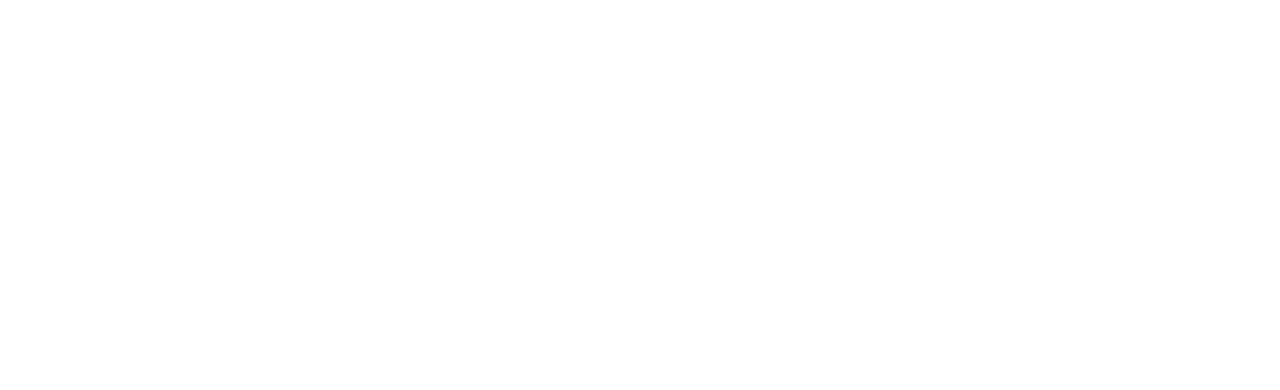
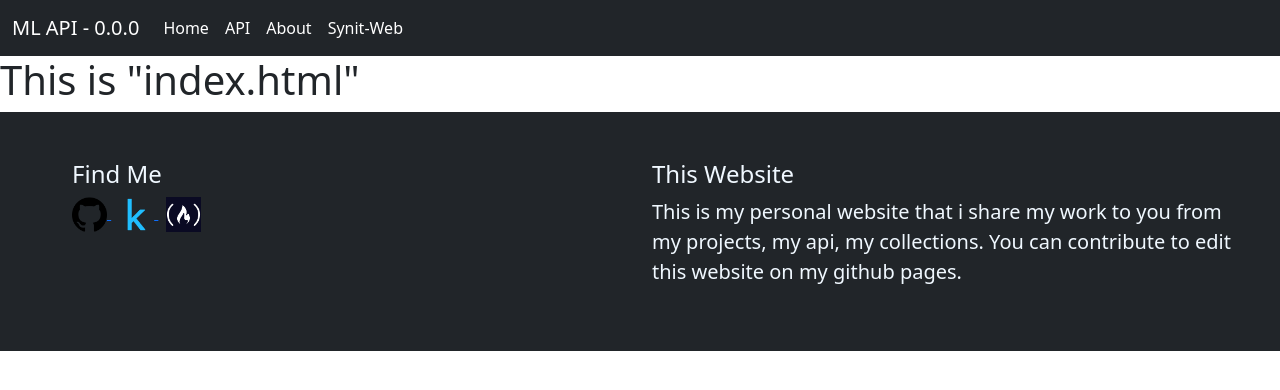
Before and after one commit to SynitCool/synit-web_ml-api, a Flask app: page / in a window 1280 px wide. Before the commit the part shown is empty. Shown: the top 390 px of the page. Run offline with Flask 2, Linux system fonts and the light colour scheme; some libraries are stand-ins or nearby versions.

Commit message:
make file structure

```diff
--- a/api/__init__.py
+++ b/api/__init__.py
@@ -6,9 +6,9 @@
     app.config["SECRET_KEY"] = "the_secret_key_is_cool"
 
     from .views import views
-    from .online_shopper.online_shopper_api import online_shopper_api
+    # from .online_shopper.online_shopper_api import online_shopper_api
 
     app.register_blueprint(views)
-    app.register_blueprint(online_shopper_api)
+    # app.register_blueprint(online_shopper_api)
 
     return app
--- a/api/templates/base.html
+++ b/api/templates/base.html
@@ -20,25 +20,13 @@
                     <a class="nav-link active" aria-current="page" href="/home">Home</a>
                   </li>
                   <li class="nav-item">
-                    <a class="nav-link active" href="/project">Project</a>
-                  </li>
-                  <li class="nav-item dropdown">
-                    <a class="nav-link active dropdown-toggle" href="#" id="navbarDropdownMenuLink" role="button" data-bs-toggle="dropdown" aria-expanded="false">
-                      API
-                    </a>
-                    <ul class="dropdown-menu" aria-labelledby="navbarDropdownMenuLink">
-                      <li><a class="dropdown-item" href="/api/deep-learning">Deep Learning</a></li>
-                      <li><a class="dropdown-item" href="/api/machine-learning">Machine Learning</a></li>
-                    </ul>
+                    <a class="nav-link active" aria-current="page" href="/api">API</a>
                   </li>
                   <li class="nav-item">
                     <a class="nav-link active" href="/about" tabindex="-1">About</a>
                   </li>
                   <li class="nav-item">
-                    <a class="nav-link active" href="/collections" tabindex="-1">Collections</a>
-                  </li>
-                  <li class="nav-item">
-                    <a class="nav-link active" href="/keyar-mining" tabindex="-1">Keyar-mining</a>
+                    <a class="nav-link active" href="https://synit-web.herokuapp.com/" tabindex="-1">Synit-Web</a>
                   </li>
                 </ul>
               </div>
--- a/api/templates/index.html
+++ b/api/templates/index.html
@@ -0,0 +1,5 @@
+{% extends "base.html" %}
+{% block title %}Synit Web - ML API{% endblock %}
+{% block content %}
+<h1>This is "index.html"</h1>
+{% endblock %}
--- a/api/views.py
+++ b/api/views.py
@@ -7,7 +7,14 @@
 def index():
     return render_template("index.html")
 
-
 @views.route("/home")
 def home():
-    return render_template("home.html")
+    return render_template("home_pages/home.html")
+
+@views.route("/api")
+def api():
+    return render_template("api_pages/api.html")
+
+@views.route("/about")
+def about():
+    return render_template("about_pages/about.html")
```
Also changed, not shown: requirements.txt (added, +20 -0 lines), api/static/assets/fcc-logo.png (added), api/static/assets/github-logo.png (added), api/static/assets/kaggle-logo.png (added), api/templates/about_pages/about.html (added), api/templates/api_pages/api.html (added), api/templates/home_pages/home.html (added).
